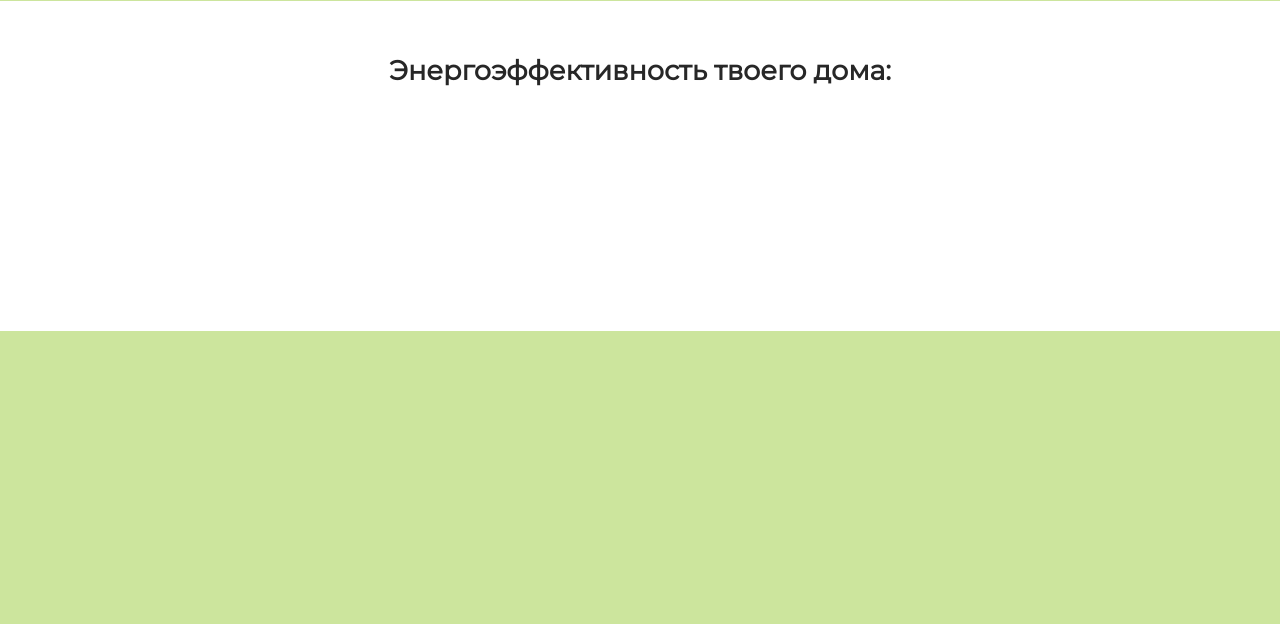
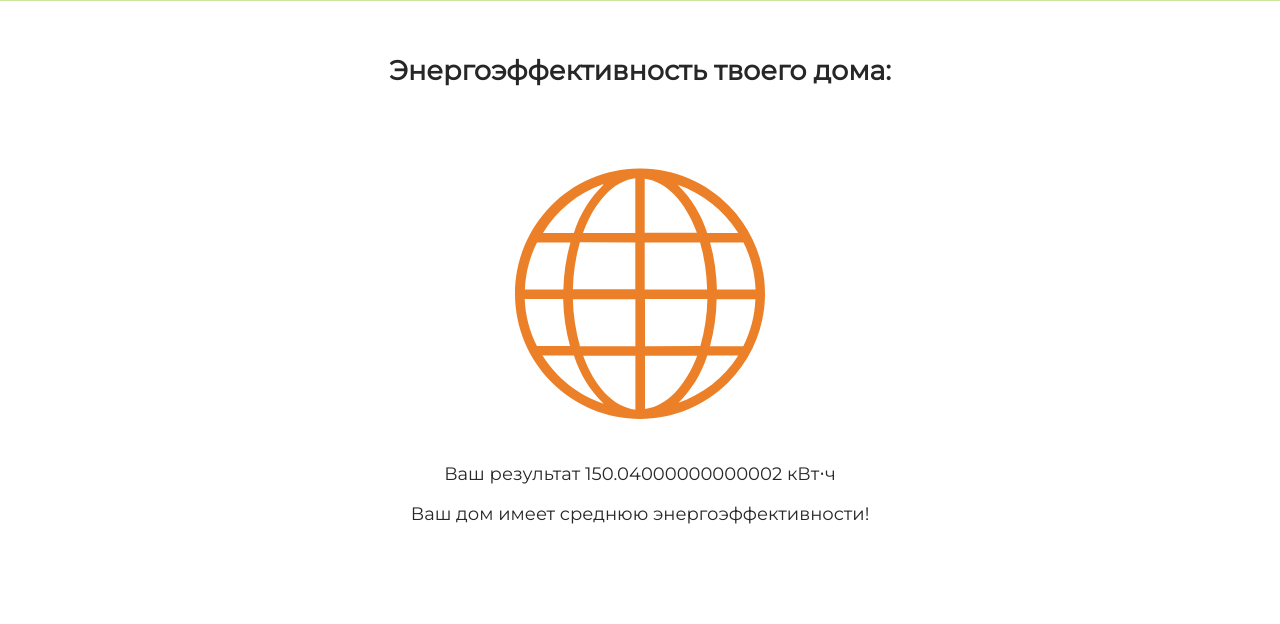
Before and after one commit to mishkafreddy229/eco, a Flask app: page /1/1/10 in a window 1280 px wide. Shown: the part 469-1093 px from the top of the page. Before the commit the page ends 800 px from the top, so only its background shows below. Run offline with Flask 3, Linux system fonts and the light colour scheme.

Commit message:
end.html

```diff
--- a/templates/end.html
+++ b/templates/end.html
@@ -25,7 +25,7 @@
         <img class="rez__img" src="../../static/img/planet_good.svg" alt="">
         <span>Ваш результат {{result}} кВт⋅ч</span>
         <span>Ваш дом имеет отличную энергоэффективности!</span>
-        {%elif result >= 151 and result < 300%}
+        {%elif result >= 150 and result < 300%}
         <img class="rez__img" src="../../static/img/planet_medium.svg" alt="">
         <span>Ваш результат {{result}} кВт⋅ч</span>
         <span>Ваш дом имеет среднюю энергоэффективности!</span>
```
